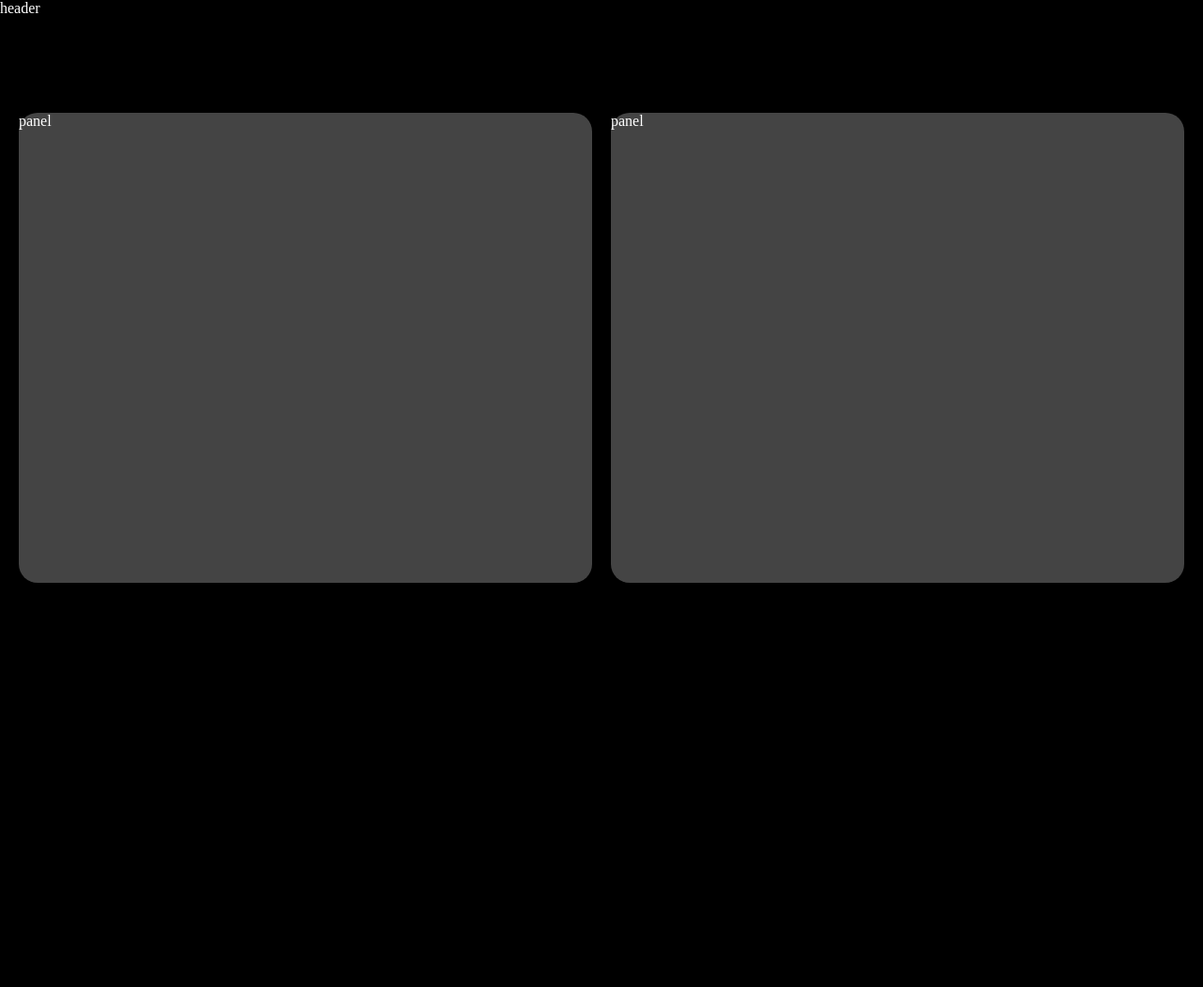
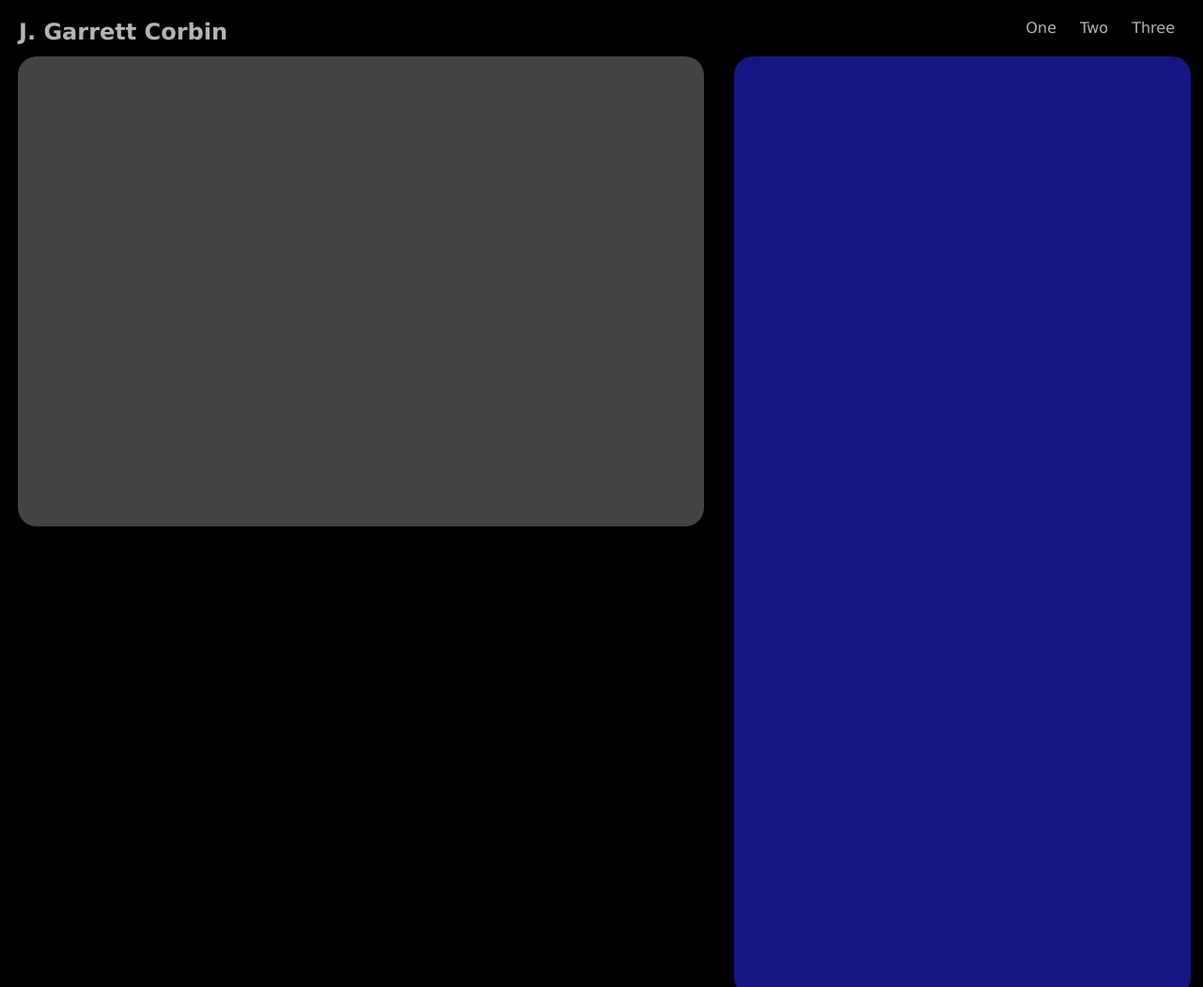
Before and after one commit to platevoltage/portfolio, a plain HTML site: page index.html in a window 1280 px wide. Shown: the top 1050 px of the page at 94% size. Before the commit the page ends 800 px from the top, so only its background shows below. Drawn offline with Linux system fonts and the light colour scheme.

Commit message:
updated layout

```diff
--- a/assets/css/style.css
+++ b/assets/css/style.css
@@ -1,41 +1,75 @@
 * {
-    background-color: black;
-    color: white;
+    /* background-color: black; */
+    color: #b4b4b4;
     padding: 0;
     margin: 0;
+    font-family: 'Verdana','Gill Sans', 'Gill Sans MT', 'Calibri', 'Trebuchet MS',  'sans-serif';
 }
 
+
 header {
-    /* background-color: #444444; */
-    height: 100px
+    background-color: #000000dd;
+    display: flex;
+    height: 50px;
+    width: 100%;
+    position: fixed;
+
+}
+
+nav {
+    /* float: right; */
+    justify-content: flex-end;
+}
+
+nav ul li {
+    display: inline;
+    padding: 10px;
+
 }
 
 main {
+    background-color: #000000;
     display: flex;
     flex-wrap: wrap;
+    padding-top: 60px;
+}
+header section {
+    padding: 20px 20px 20px 20px;
+}
+section {
+    display: flex;
+    flex: 1 0 auto;
+    /* background-color: #161616; */
+    /* padding: 20px 20px 20px 20px; */
+    /* width: 50%; */
+
 }
 
-#right {
-    flex: 1 0 40%;
-    /* background-color: red; */
-    padding: 20px 20px 20px 10px;
-    /* width: 50%; */
+section.justifiedRight {
+    justify-content: flex-end;
+}
+
+main section {
+    justify-content: center;
+}
+
+main section#left {
+    width: 20%;
+
+}
+
+main section div {
+    width: 95%;
+    border-radius: 20px;
+    background-color: #444444;
+    height: 500px;
+}
 
 
 
-}
-#left {
-    flex: 1 0 40%;
-    /* background-color: blue; */
-    padding: 20px 10px 20px 20px;
-    /* width: 50%; */
-}
 
-.panel {
-    background-color: #444444;
-    width: 100%;
-    min-height: 500px;
-    border-radius: 20px;
-    /* padding: 200px;
+main section div#projects {
+    background-color: #151583;
+    height: 1000px;
 
 }
--- a/index.html
+++ b/index.html
@@ -9,16 +9,27 @@
 </head>
 <body>
     <header>
-        header
+        <section>
+        <h1>J. Garrett Corbin</h1>
+        </section>
+        <section class="justifiedRight">
+            <nav>
+                <ul>
+                    <li>One </li>
+                    <li>Two </li>
+                    <li>Three </li>
+                </ul>
+            </nav>
+        </section>
     </header>
     <main>
         <section id="left">
-            <div class="panel">panel</div>
+            <div class="panel"></div>
 
         </section>
 
         <section id="right">
-            <div class="panel">panel</div>
+            <div id="projects" class="panel"></div>
 
         </section>
 
```
